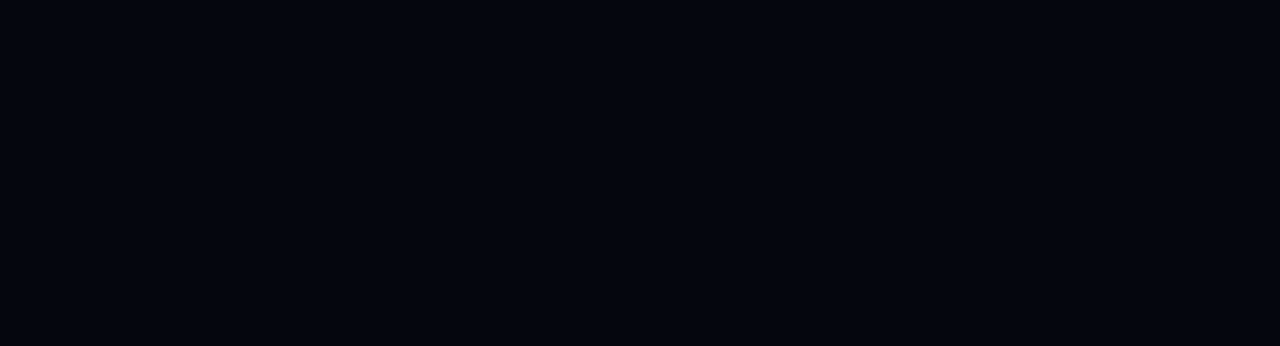
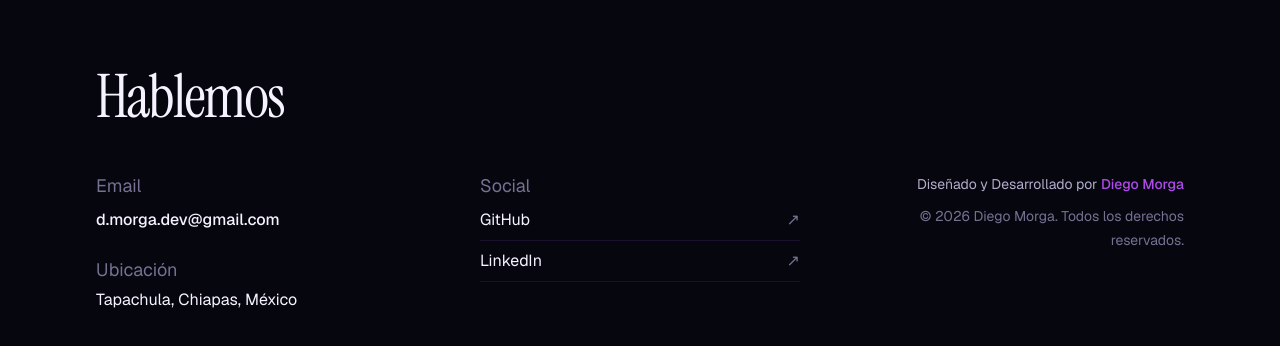
Before and after one commit to morga-dev/portafolio, a Next.js app: page / in a window 1280 px wide. Shown: the part 2441-2787 px from the top of the page. Before the commit the page ends 2543 px from the top, so only its background shows below. Built offline with nearby package versions, Linux system fonts and the light colour scheme; no server answers.

Commit message:
feat(layout): implementa footer de contacto y configuración SEO

```diff
--- a/src/app/layout.tsx
+++ b/src/app/layout.tsx
@@ -1,5 +1,6 @@
 import type { Metadata, Viewport } from "next";
 import { Geist, Geist_Mono, Instrument_Serif } from "next/font/google";
+import Footer from "@/components/layout/Footer";
 import "./globals.css";
 
 const geistSans = Geist({
@@ -75,6 +76,7 @@ export default function RootLayout({ children }: LayoutProps<"/">) {
 		>
 			<body className="flex min-h-dvh flex-col bg-background font-sans text-foreground">
 				{children}
+				<Footer />
 			</body>
 		</html>
 	);
--- a/src/app/page.tsx
+++ b/src/app/page.tsx
@@ -18,7 +18,7 @@ export default function Home() {
 
 			<main
 				id="contenido"
-				className="flex-1 space-y-24 pb-24 md:space-y-32 md:pb-32"
+				className="flex-1 space-y-24 md:space-y-32"
 			>
 				<Hero />
 				<About />
--- /dev/null
+++ b/src/app/robots.ts
@@ -0,0 +1,13 @@
+import type { MetadataRoute } from "next";
+
+const SITE_URL = "https://morga.dev";
+
+export default function robots(): MetadataRoute.Robots {
+  return {
+    rules: {
+      userAgent: "*",
+      allow: "/",
+    },
+    sitemap: `${SITE_URL}/sitemap.xml`,
+  };
+}
--- /dev/null
+++ b/src/app/sitemap.ts
@@ -0,0 +1,14 @@
+import type { MetadataRoute } from "next";
+
+const SITE_URL = "https://morga.dev";
+
+export default function sitemap(): MetadataRoute.Sitemap {
+  return [
+    {
+      url: SITE_URL,
+      lastModified: "2026-11-05",
+      changeFrequency: "monthly",
+      priority: 1,
+    },
+  ];
+}
--- /dev/null
+++ b/src/components/layout/Footer.tsx
@@ -0,0 +1,91 @@
+import { cacheLife } from "next/cache";
+import { site } from "@/data/site";
+
+const SOCIAL_LINKS = [
+  { label: "GitHub", href: site.links.github },
+  { label: "LinkedIn", href: site.links.linkedin },
+] as const;
+
+async function getCurrentYear() {
+  "use cache";
+  cacheLife("days");
+
+  return new Date().getFullYear();
+}
+
+export default async function Footer() {
+  const currentYear = await getCurrentYear();
+
+  return (
+    <footer
+      id="contacto"
+      aria-labelledby="contact-title"
+      className="w-full scroll-mt-24 py-24"
+    >
+      <div className="mx-auto w-full max-w-6xl px-6 sm:px-8">
+        <h2
+          id="contact-title"
+          className="font-serif text-5xl leading-[0.9] tracking-[-0.03em] text-foreground sm:text-6xl"
+        >
+          Hablemos
+        </h2>
+
+        <div className="mt-12 grid gap-12 lg:grid-cols-3 lg:gap-16">
+          <div>
+            <p className="text-lg text-subtle">Email</p>
+            <a
+              href={`mailto:${site.links.email}`}
+              className="mt-2 inline-block break-all text-base font-medium leading-6 text-foreground underline-offset-4 transition-colors duration-200 hover:text-accent-strong hover:underline focus-visible:text-accent-strong focus-visible:underline"
+            >
+              {site.links.email}
+            </a>
+
+            <div className="mt-6">
+              <p className="text-lg text-subtle">Ubicación</p>
+              <p className="mt-1 text-base leading-6 text-foreground">
+                {site.profile.location}
+              </p>
+            </div>
+          </div>
+
+          <div>
+            <p className="text-lg text-subtle">Social</p>
+            <ul className="mt-2 flex flex-col">
+              {SOCIAL_LINKS.map((link) => (
+                <li key={link.label}>
+                  <a
+                    href={link.href}
+                    target="_blank"
+                    rel="noreferrer"
+                    className="group flex items-center justify-between gap-4 border-b border-line pb-2 mb-2 text-md text-foreground transition-colors duration-200 hover:text-accent-strong focus-visible:text-accent-strong"
+                  >
+                    <span>{link.label}</span>
+                    <span
+                      aria-hidden="true"
+                      className="text-subtle transition-transform duration-200 group-hover:-translate-y-0.5 group-hover:translate-x-0.5 group-hover:text-accent"
+                    >
+                      ↗
+                    </span>
+                  </a>
+                </li>
+              ))}
+            </ul>
+          </div>
+
+          <div className="lg:text-right">
+            <p className="text-sm leading-6 text-muted">
+              Diseñado y Desarrollado por{" "}
+              <span className="text-accent font-medium">
+                {site.profile.name}
+              </span>
+            </p>
+            <p className="mt-2 text-sm leading-6 text-subtle">
+              © {currentYear} {site.profile.name}. Todos los derechos
+              reservados.
+            </p>
+          </div>
+        </div>
+      </div>
+    </footer>
+  );
+}
```
